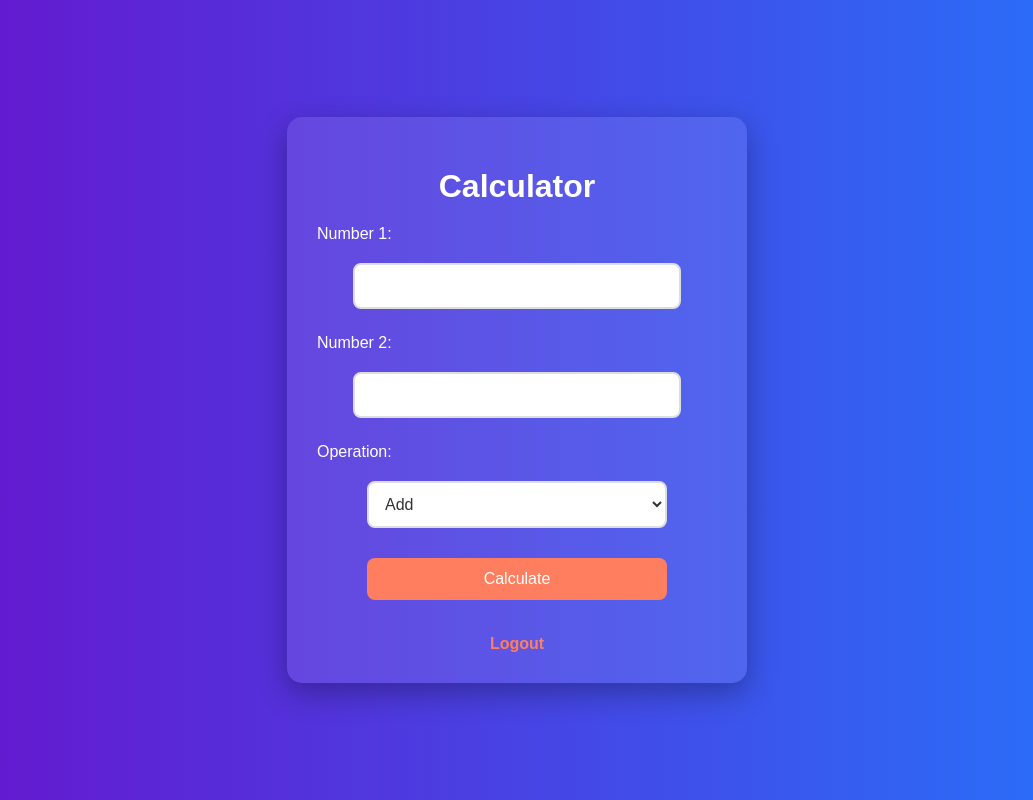
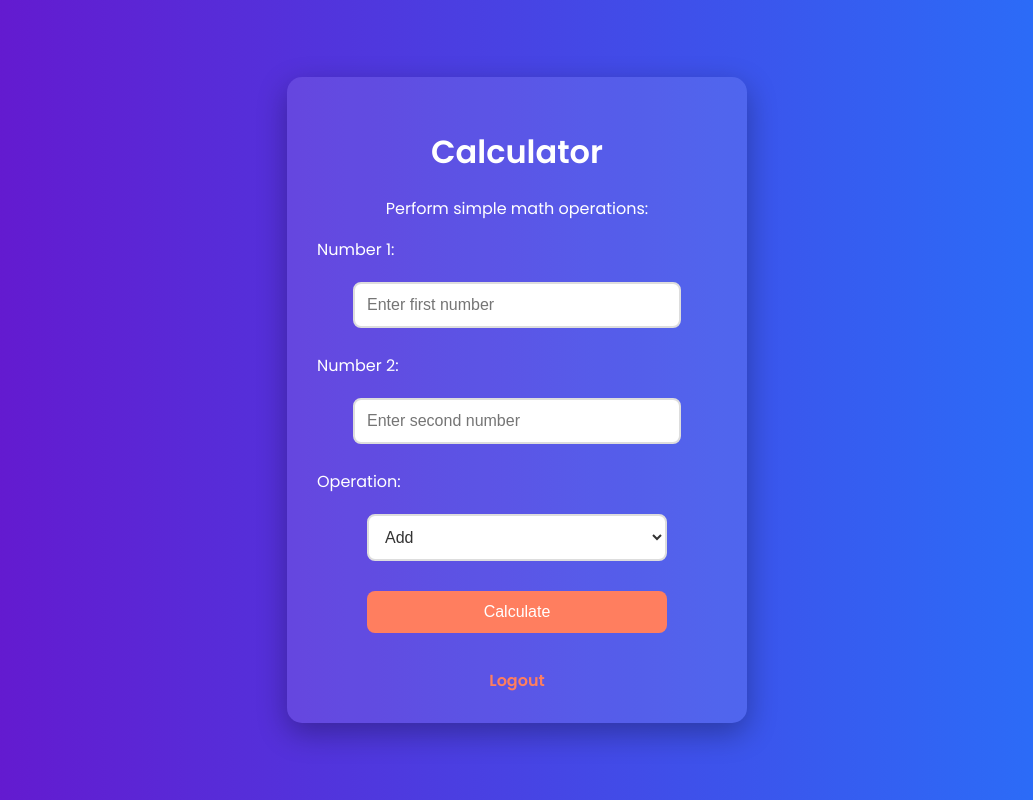
Before and after one commit to julesvalenciano/julescalc, a website: page calculator.html in a window 1280 px wide. Shown: the whole page, without its empty margins (123-1156 px from the left). Drawn offline with Linux system fonts and the light colour scheme.

Commit message:
calculator.html

```diff
--- a/calculator.html
+++ b/calculator.html
@@ -5,6 +5,7 @@
     <meta name="viewport" content="width=device-width, initial-scale=1.0">
     <title>Calculator</title>
     <link rel="stylesheet" href="style.css">
+    <link href="https://fonts.googleapis.com/css2?family=Poppins:wght@300;400;600&display=swap" rel="stylesheet">
     <script>
         function calculate() {
             const num1 = parseFloat(document.getElementById('num1').value);
@@ -24,10 +25,11 @@
 <body>
     <div class="container">
         <h1>Calculator</h1>
+        <p>Perform simple math operations:</p>
         <label for="num1">Number 1:</label>
-        <input type="number" id="num1">
+        <input type="number" id="num1" placeholder="Enter first number">
         <label for="num2">Number 2:</label>
-        <input type="number" id="num2">
+        <input type="number" id="num2" placeholder="Enter second number">
         <label for="operation">Operation:</label>
         <select id="operation">
             <option value="add">Add</option>
```
